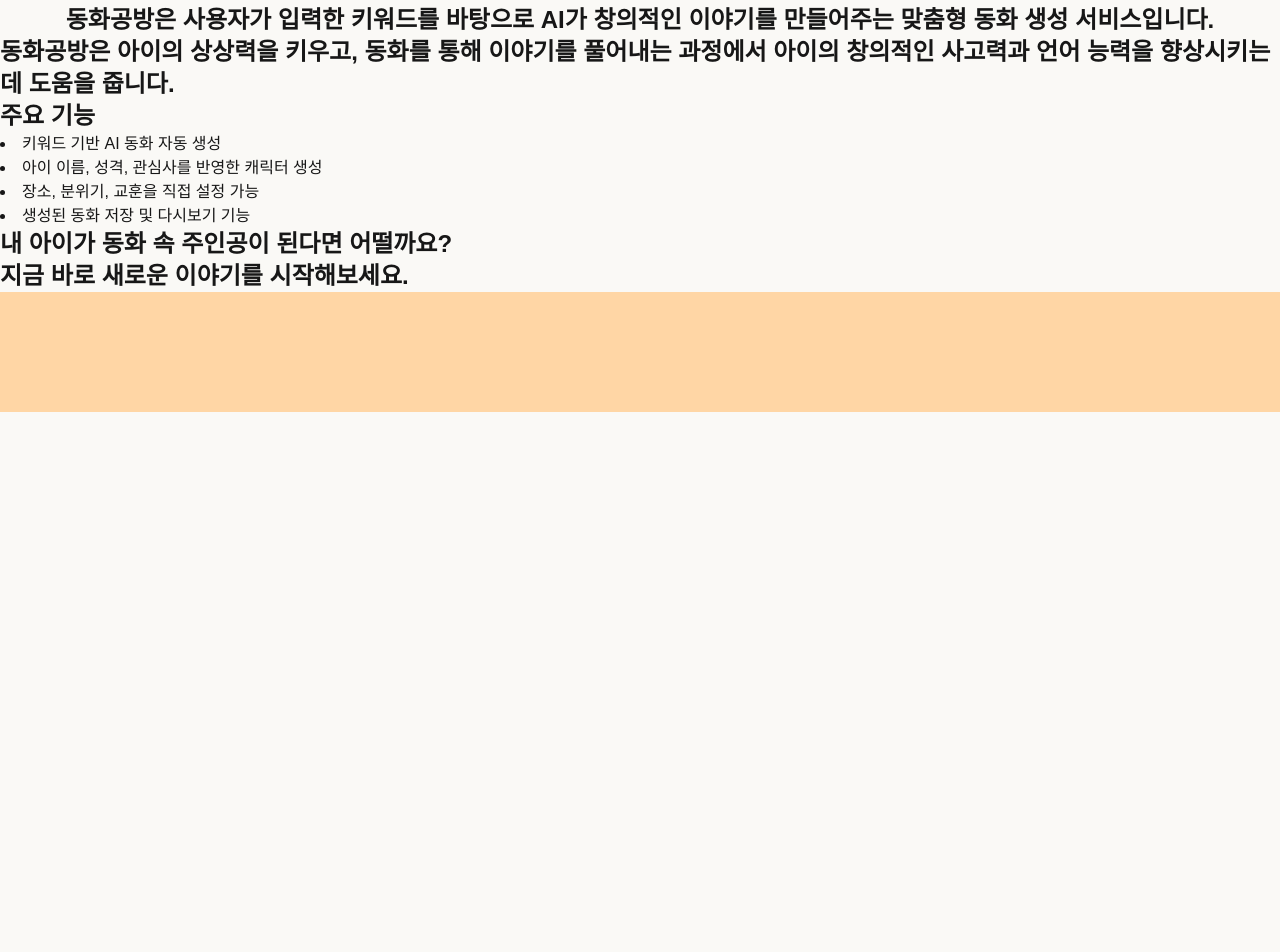
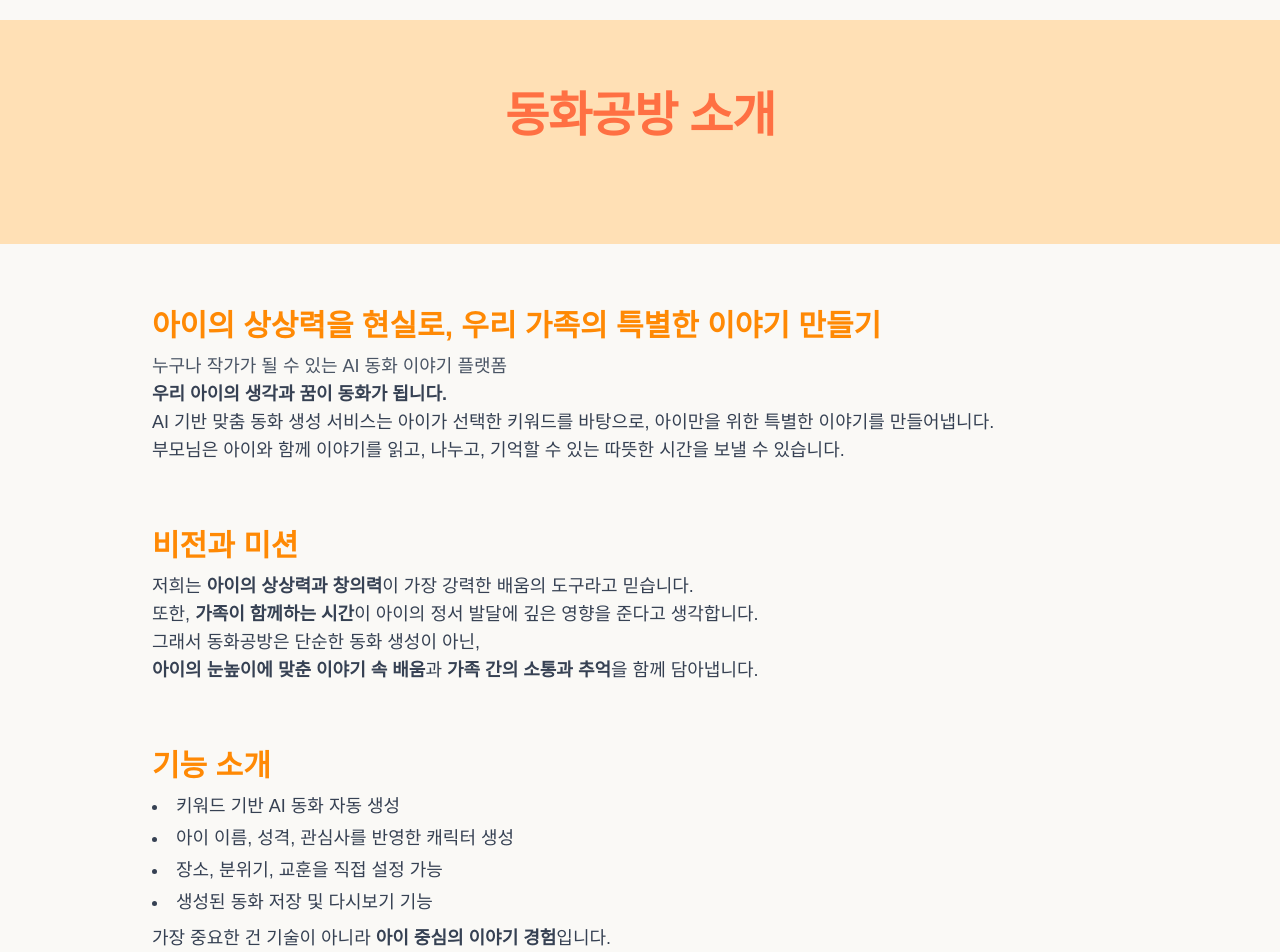
Before and after one commit to prgrms-be-devcourse/NBE6-8-2-Team07, a Next.js app in the folder frontend/: page /introduction in a window 1280 px wide. Shown: the part 100-1052 px from the top of the page. Before the commit the page ends 800 px from the top, so only its background shows below. Built offline with nearby package versions, Linux system fonts and the light colour scheme; no server answers; a web font is replaced by a local one.

Commit message:
feat: 소개 페이지 UI구현

```diff
--- a/frontend/src/app/introduction/page.tsx
+++ b/frontend/src/app/introduction/page.tsx
@@ -1,40 +1,67 @@
 'use client';
+
+import Link from 'next/link';
 
 export default function IntroductionPage() {
   return (
-    <>
-        <section className="flex flex-col items-center justify-center">
-            <div className="text-2xl font-bold">
-                내 아이만을 위한 AI 동화와 함께 아이의 상상력을 펼쳐주세요!
-            </div>
-            <div className="text-2xl font-bold">
-                동화공방은 사용자가 입력한 키워드를 바탕으로
-                AI가 창의적인 이야기를 만들어주는 맞춤형 동화 생성 서비스입니다.
-            </div>
-            <div className="text-2xl font-bold">
-                동화공방은 아이의 상상력을 키우고, 동화를 통해 이야기를 풀어내는 과정에서
-                아이의 창의적인 사고력과 언어 능력을 향상시키는 데 도움을 줍니다.
+    <main className="py-12 space-y-16 text-gray-800">
+      <section className="w-full bg-[#FFE0B5] py-12 md:py-18 lg:py-18 flex flex-col">
+        <div className="max-w-5xl mx-auto px-6 flex flex-col flex-grow justify-end pb-8">
+          <h1 className="text-5xl font-extrabold text-[#FF7043] tracking-tight">
+            동화공방 소개
+          </h1>
         </div>
       </section>
-        <section>
-            <div className="text-2xl font-bold">
-                주요 기능
+
+      <section className="space-y-4">
+        <div className="max-w-5xl mx-auto px-6">
+          <h1 className="text-3xl font-bold text-orange-400 mb-2">아이의 상상력을 현실로, 우리 가족의 특별한 이야기 만들기</h1>
+          <p className="text-lg text-gray-600">누구나 작가가 될 수 있는 AI 동화 이야기 플랫폼</p>
+          <p className="text-lg text-gray-700">
+            <strong>우리 아이의 생각과 꿈이 동화가 됩니다.</strong><br />
+            AI 기반 맞춤 동화 생성 서비스는 아이가 선택한 키워드를 바탕으로, 아이만을 위한 특별한 이야기를 만들어냅니다.<br />
+            부모님은 아이와 함께 이야기를 읽고, 나누고, 기억할 수 있는 따뜻한 시간을 보낼 수 있습니다.
+          </p>
         </div>
-            <ul className="list-disc list-inside">
+      </section>
+
+      <section className="space-y-4">
+        <div className="max-w-5xl mx-auto px-6">
+          <h2 className="text-3xl font-semibold text-orange-400 mb-2">비전과 미션</h2>
+          <p className="text-lg text-gray-700">
+            저희는 <strong>아이의 상상력과 창의력</strong>이 가장 강력한 배움의 도구라고 믿습니다.<br />
+            또한, <strong>가족이 함께하는 시간</strong>이 아이의 정서 발달에 깊은 영향을 준다고 생각합니다.
+          </p>
+          <p className="text-lg text-gray-700">
+            그래서 동화공방은 단순한 동화 생성이 아닌,<br />
+            <strong>아이의 눈높이에 맞춘 이야기 속 배움</strong>과 <strong>가족 간의 소통과 추억</strong>을 함께 담아냅니다.
+          </p>
+        </div>
+      </section>
+
+      <section className="space-y-4">
+        <div className="max-w-5xl mx-auto px-6">
+          <h2 className="text-3xl font-semibold text-orange-400 mb-2">기능 소개</h2>
+          <ul className="list-disc list-inside text-lg text-gray-700 space-y-1 mb-2">
             <li>키워드 기반 AI 동화 자동 생성</li>
             <li>아이 이름, 성격, 관심사를 반영한 캐릭터 생성</li>
             <li>장소, 분위기, 교훈을 직접 설정 가능</li>
             <li>생성된 동화 저장 및 다시보기 기능</li>
           </ul>
-        </section>
-        <section>
-            <div className="text-2xl font-bold">
-                내 아이가 동화 속 주인공이 된다면 어떨까요?<br/>
-            </div>
-            <div className="text-2xl font-bold">
-                지금 바로 새로운 이야기를 시작해보세요.
+          <p className="text-lg text-gray-700">
+            가장 중요한 건 기술이 아니라 <strong>아이 중심의 이야기 경험</strong>입니다.<br />
+          </p>
         </div>
       </section>
-    </>
+
+      <section>
+        <div className="max-w-5xl mx-auto px-6">
+          <h2 className="text-3xl font-semibold text-orange-400 mb-2">지금, 우리 아이만의 이야기를 시작해보세요</h2>
+          <p className="text-lg text-gray-700">
+            지금 바로 세상에 단 하나뿐인 동화를 만나보세요!
+          </p>
+        </div>
+      </section>
+    </main>
   );
 }
```
Lines whose indentation alone changed are shown as unchanged.
